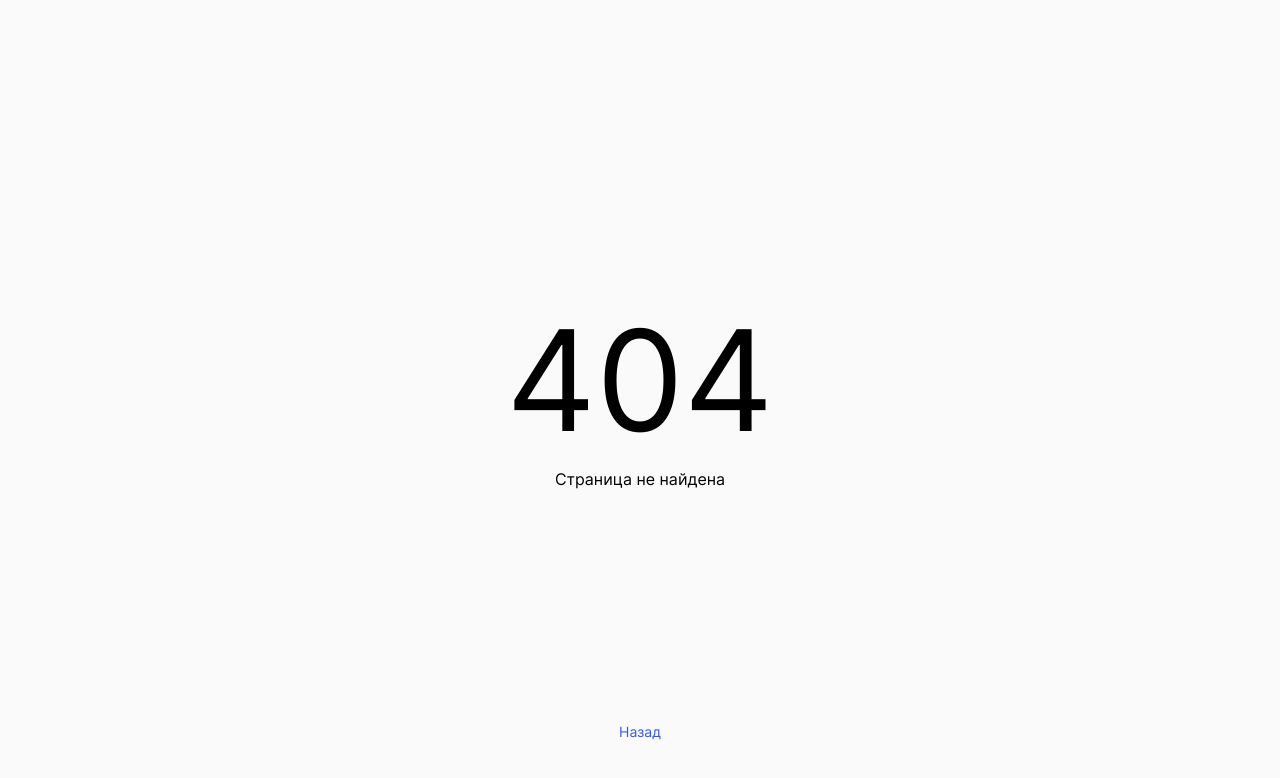
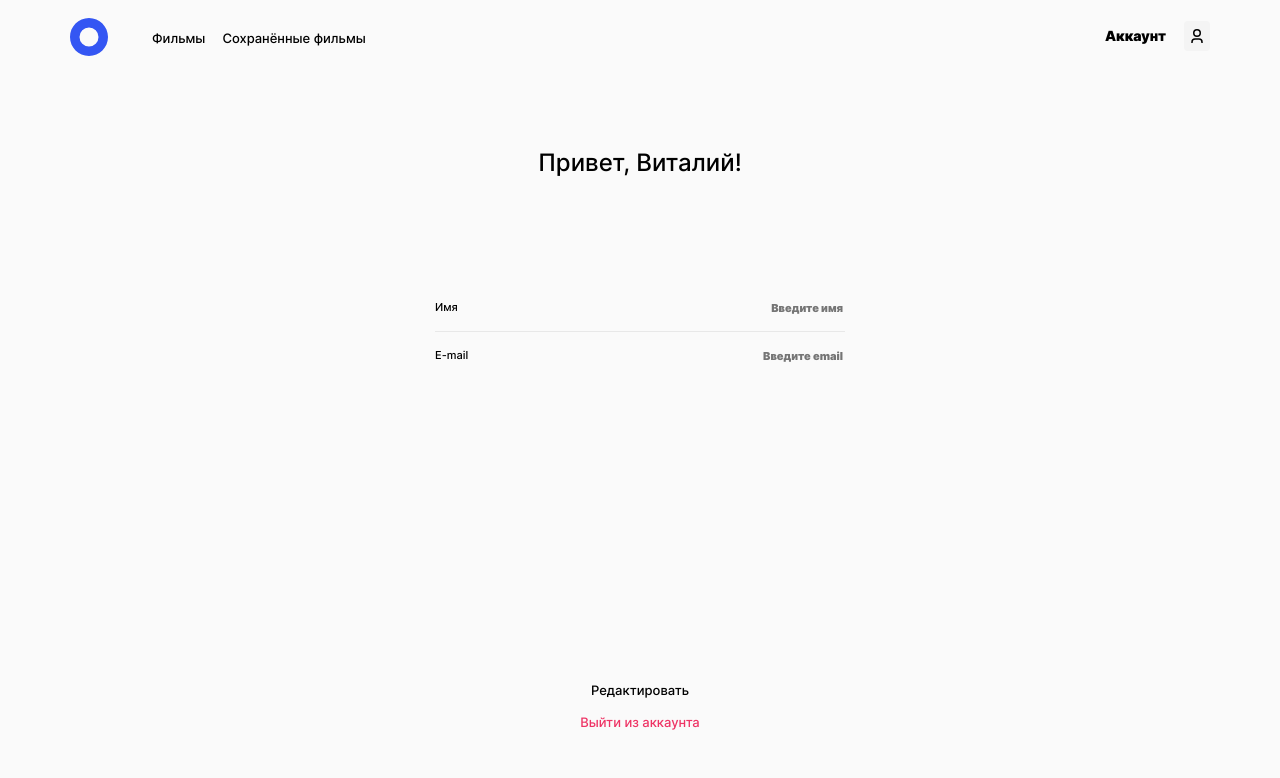
Before and after one commit to freebeego/movies-explorer-frontend, a React (Create React App) app: page /profile in a window 1280 px wide. Before the commit this address had no page. Shown: the top 778 px of the page. Built offline with nearby package versions, Linux system fonts and the light colour scheme.

Commit message:
feat: profile

```diff
--- a/src/components/App.js
+++ b/src/components/App.js
@@ -6,6 +6,7 @@ import ProtectedRoute from './ProtectedRoute/ProtectedRoute';
 import Main from './Main/Main';
 import Movies from './Movies/Movies';
 import SavedMovies from './SavedMovies/SavedMovies';
+import Profile from './Profile/Profile';
 import NotFound from './NotFound/NotFound';
 
 function App() {
@@ -52,12 +53,12 @@ function App() {
           loggedIn={loggedIn}
         />
 
-        {/*<ProtectedRoute
+        <ProtectedRoute
           exact
           path="/profile"
           component={Profile}
           loggedIn={loggedIn}
-        />*/}
+        />
 
         <Route path="/">
           <NotFound />
--- a/src/components/Main/Main.js
+++ b/src/components/Main/Main.js
@@ -10,7 +10,7 @@ import Footer from '../Footer/Footer';
 function Main({ loggedIn }) {
   return (
     <>
-      {loggedIn && <Nav />}
+      { loggedIn && <Nav /> }
       <Header
         loggedIn={loggedIn}
       />
--- /dev/null
+++ b/src/components/Profile/Profile.css
@@ -0,0 +1,127 @@
+.main {
+  padding: 70px 30px 40px;
+  display: flex;
+  flex-direction: column;
+  align-items: center;
+}
+
+.main__title {
+  font-family: 'Inter', Arial, sans-serif;
+  font-weight: 500;
+  font-size: 24px;
+  line-height: 29px;
+  text-align: center;
+  margin: 0 0 80px;
+}
+
+.main__form {
+  display: flex;
+  flex-direction: column;
+  min-height: calc(100vh - 308px);
+  min-width: 260px;
+  box-sizing: border-box;
+}
+
+.main__input-label {
+  font-family: 'Inter', Arial, sans-serif;
+  font-weight: 500;
+  font-size: 11px;
+  line-height: 13px;
+  border-bottom: #e8e8e8 solid 1px;
+  margin-bottom: 17px;
+  padding-bottom: 15px;
+  display: flex;
+  justify-content: space-between;
+}
+
+.main__input-label:last-of-type {
+  border: none;
+  margin: 0;
+  padding: 0;
+}
+
+.main__input {
+  font-family: 'Inter', Arial, sans-serif;
+  font-weight: 900;
+  font-size: 11px;
+  line-height: 13px;
+  border: none;
+  background-color: unset;
+  text-align: right;
+  width: 120px;
+}
+
+.main__button {
+  font-family: 'Inter', Arial, sans-serif;
+  font-weight: 500;
+  font-size: 12px;
+  line-height: 15px;
+  border: none;
+  padding: 0;
+  background-color: unset;
+}
+
+.main__button_submit {
+  margin: auto auto 16px;
+}
+
+.main__button_logout {
+  color: #ee3465;
+}
+
+@media screen and (min-width: 320px) and (max-height: 450px) {
+  .main__form {
+    min-height: 142px;
+  }
+}
+
+@media screen and (min-width: 768px) {
+  .main {
+    padding: 236px 179px 0;
+  }
+
+  .main__title {
+    margin-bottom: 96px;
+  }
+
+  .main__form {
+    min-height: calc(100vh - 719px);
+    min-width: 410px;
+  }
+
+  .main__button {
+    font-size: 13px;
+    line-height: 16px;
+  }
+}
+
+@media screen and (min-width: 768px) and (max-height: 890px) {
+  .main__form {
+    min-height: 171px;
+  }
+}
+
+@media screen and (min-width: 1280px) {
+  .main {
+    padding: 74px 435px 70px;
+  }
+
+  .main__title {
+    margin-bottom: 124px;
+  }
+
+  .main__form {
+    min-height: calc(100vh - 387px);
+  }
+
+  .main__button {
+    font-size: 13px;
+    line-height: 16px;
+  }
+}
+
+@media screen and (min-width: 1280px) and (max-height: 540px) {
+  .main__form {
+    min-height: 154px;
+  }
+}
--- /dev/null
+++ b/src/components/Profile/Profile.js
@@ -0,0 +1,39 @@
+import './Profile.css';
+import Header from '../Header/Header';
+import Nav from '../Nav/Nav';
+
+function Profile({ loggedIn }) {
+  function handleSubmit(e) {
+    e.preventDefault();
+  }
+
+  function handleLogout(e) {
+    console.log('logout');
+  }
+
+  return (
+    <>
+      { loggedIn && <Nav /> }
+      <Header
+        loggedIn={loggedIn}
+      />
+      <section className="main">
+        <h1 className="main__title">Привет, Виталий!</h1>
+        <form onSubmit={handleSubmit} className="main__form">
+          <label className="main__input-label">
+            Имя
+            <input placeholder="Введите имя" type="text" className="main__input"/>
+          </label>
+          <label className="main__input-label">
+            E-mail
+            <input placeholder="Введите email" type="email" className="main__input"/>
+          </label>
+          <button type="submit" className="main__button  main__button_submit">Редактировать</button>
+        </form>
+        <button onClick={handleLogout} className="main__button main__button_logout">Выйти из аккаунта</button>
+      </section>
+    </>
+  );
+}
+
+export default Profile;
```
